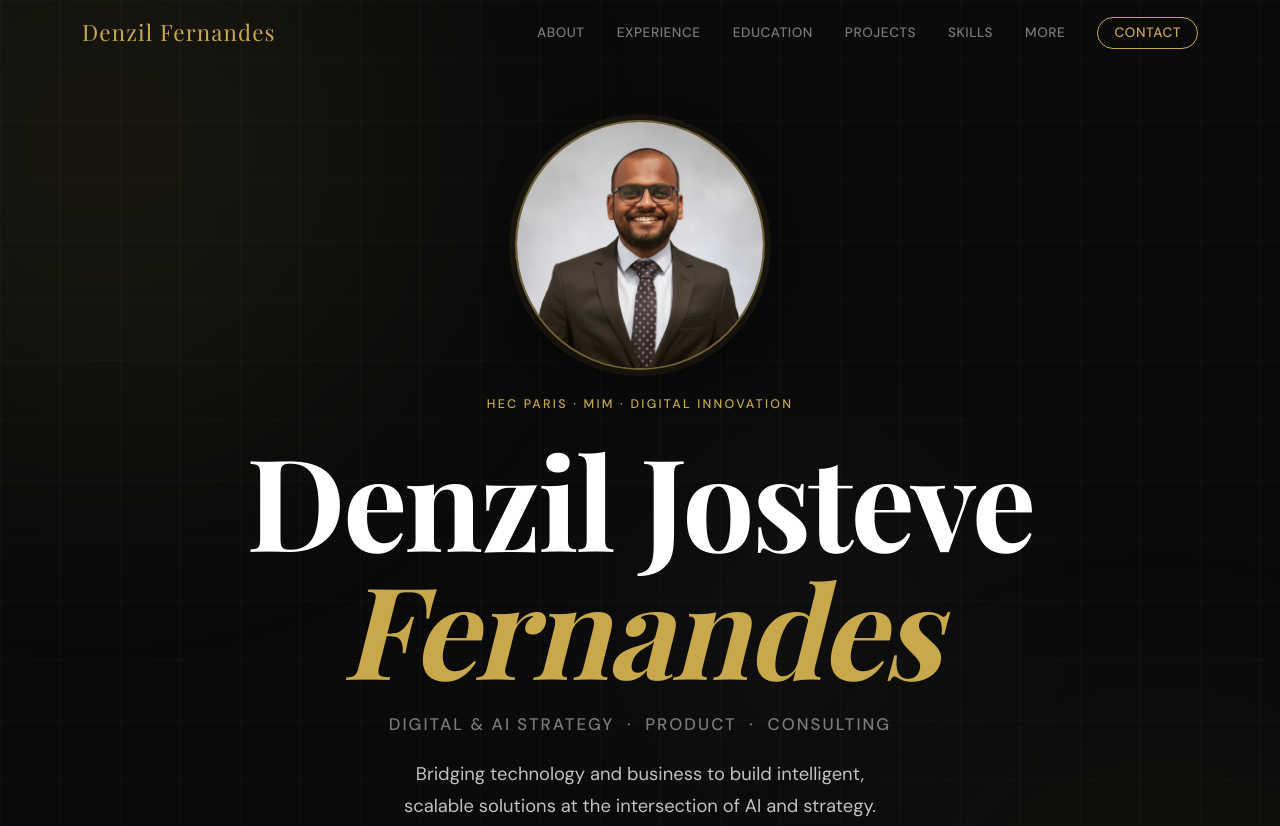
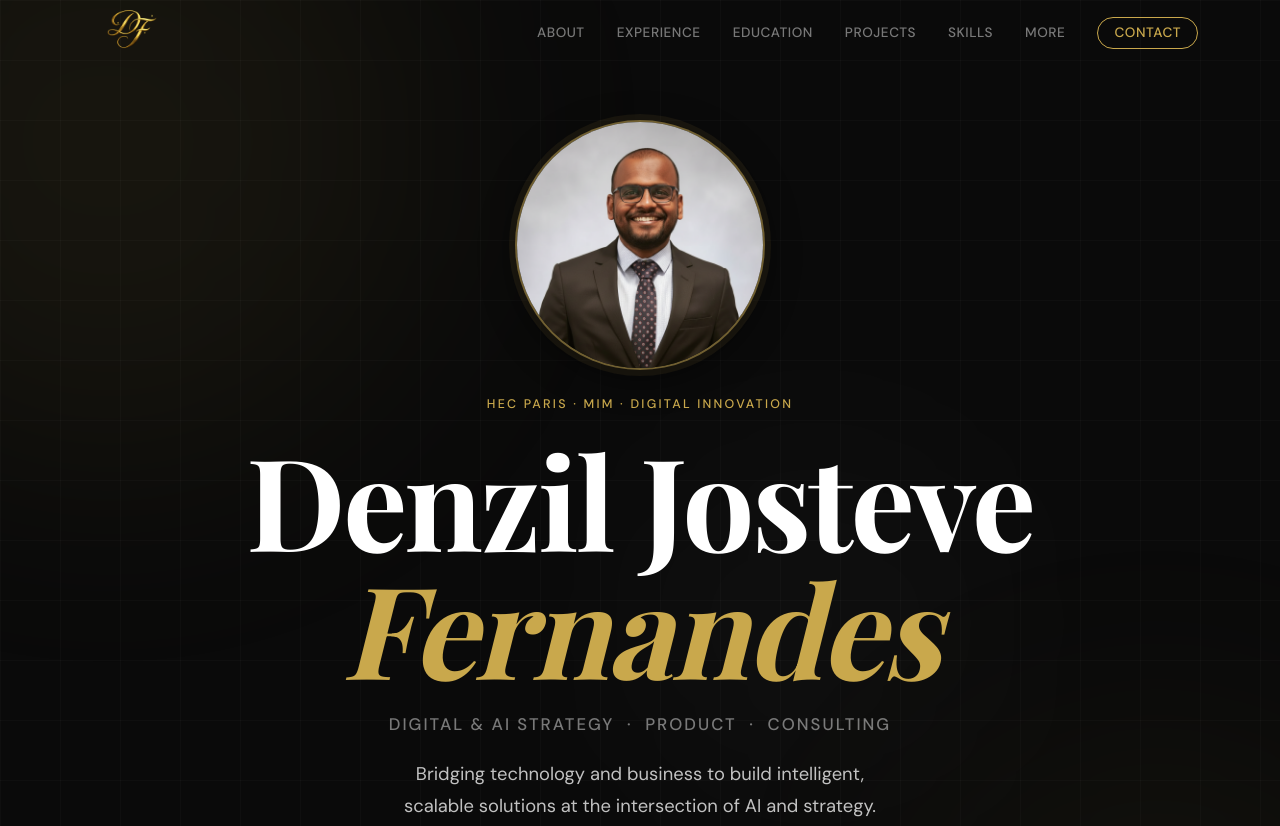
Before and after one commit to denziljosteve/denziljosteve.github.io, a plain HTML site: page index.html in a window 1280 px wide. Shown: the top 826 px of the page. Drawn offline with nearby package versions, Linux system fonts and the light colour scheme; a web font is replaced by a local one.

Commit message:
Add files via upload

```diff
--- a/index.html
+++ b/index.html
@@ -17,7 +17,10 @@
   <!-- ═══════════════════════════ NAV ═══════════════════════════ -->
   <nav id="navbar">
     <div class="nav-inner">
-      <a href="#" class="nav-logo">Denzil Fernandes</a>
+      <!-- <a href="#" class="nav-logo">Denzil Fernandes</a> -->
+      <a href="#" class="nav-logo">
+        <img src="Denzil Josteve Fernandes Logo.png" alt="Logo" class="logo-img">
+      </a>
       <ul class="nav-links">
         <li><a href="#about">About</a></li>
         <li><a href="#experience">Experience</a></li>
--- a/style.css
+++ b/style.css
@@ -45,6 +45,14 @@
   height: 100%;
   object-fit: cover;
   object-position: top center;
+}
+
+
+/* Logo in the NavBar */
+.logo-img {
+  height: 100px;   /* adjust size */
+  width: auto;
+  object-fit: contain;
 }
 
 /* ── Reset & Base ── */
```
Also changed, not shown: Denzil Josteve Fernandes Logo.png (added).
